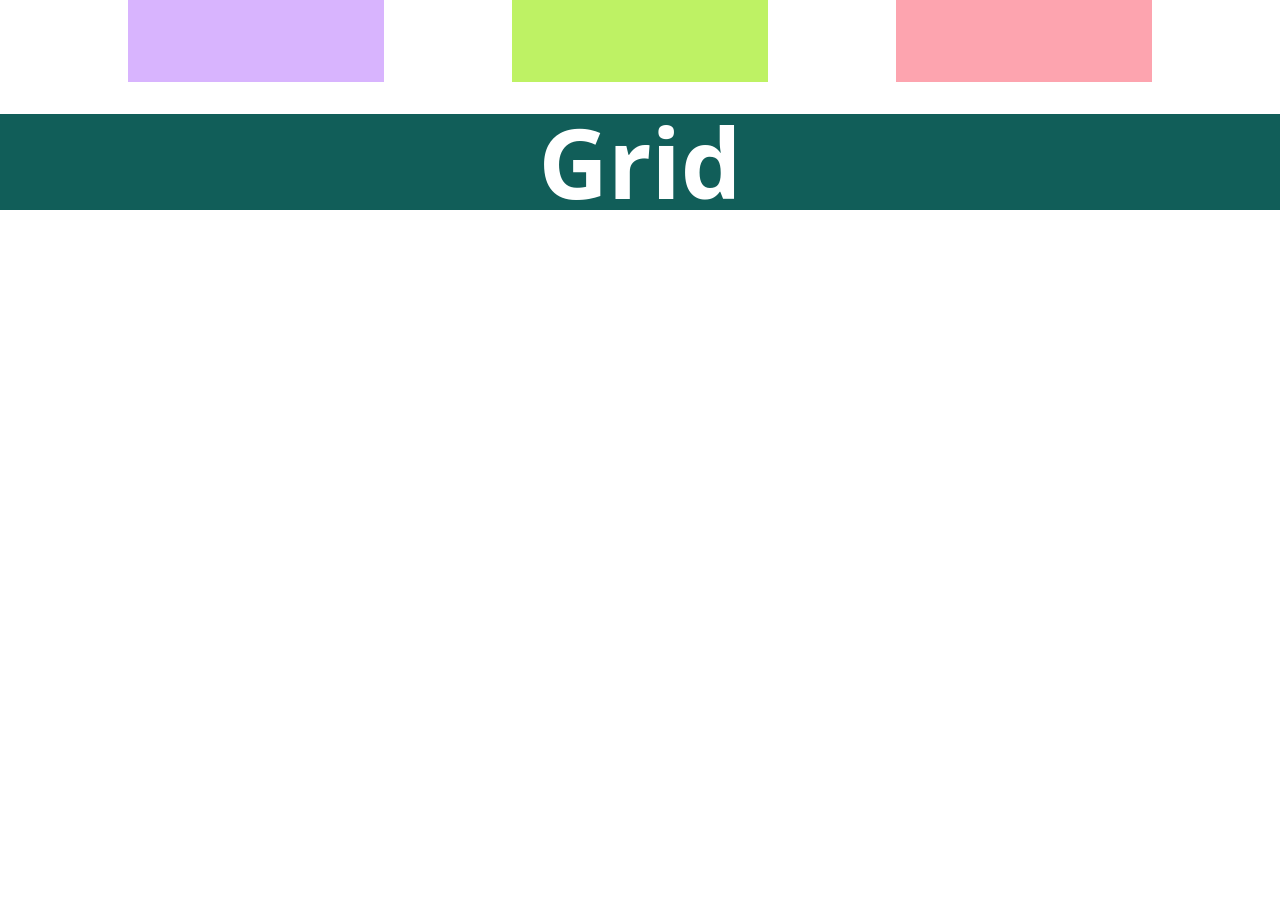
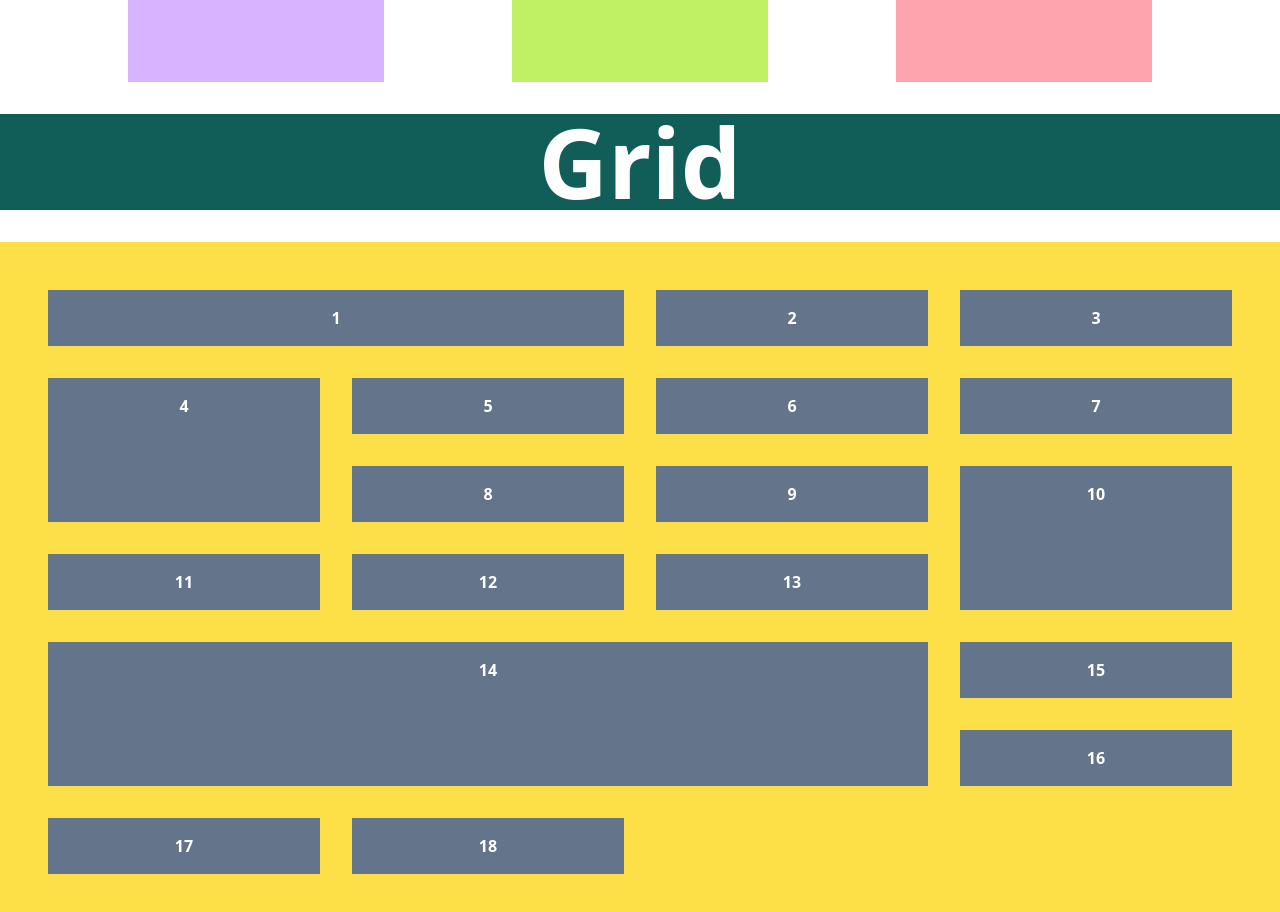
Before and after one commit to khaled39ab/Learning_Tailwind, a website: page tailwindCDN.html in a window 1280 px wide. Shown: the part 762-1674 px from the top of the page. Before the commit the page ends 1004 px from the top, so only its background shows below. Drawn offline with nearby package versions, Linux system fonts and the light colour scheme.

Commit message:
tailwind grid fun

```diff
--- a/tailwindCDN.html
+++ b/tailwindCDN.html
@@ -46,8 +46,25 @@
         </div>
     </section>
     <h1 class="text-8xl font-bold text-center my-8 bg-teal-800 text-white">Grid</h1>
-    <section>
-
+    <section class=" bg-yellow-300 p-8 grid grid-cols-4">
+        <div class="bg-slate-500 p-4 m-4 text-center text-white font-semibold col-span-2">1</div>
+        <div class="bg-slate-500 p-4 m-4 text-center text-white font-semibold">2</div>
+        <div class="bg-slate-500 p-4 m-4 text-center text-white font-semibold ">3</div>
+        <div class="bg-slate-500 p-4 m-4 text-center text-white font-semibold row-span-2">4</div>
+        <div class="bg-slate-500 p-4 m-4 text-center text-white font-semibold">5</div>
+        <div class="bg-slate-500 p-4 m-4 text-center text-white font-semibold">6</div>
+        <div class="bg-slate-500 p-4 m-4 text-center text-white font-semibold">7</div>
+        <div class="bg-slate-500 p-4 m-4 text-center text-white font-semibold">8</div>
+        <div class="bg-slate-500 p-4 m-4 text-center text-white font-semibold">9</div>
+        <div class="bg-slate-500 p-4 m-4 text-center text-white font-semibold row-span-2">10</div>
+        <div class="bg-slate-500 p-4 m-4 text-center text-white font-semibold">11</div>
+        <div class="bg-slate-500 p-4 m-4 text-center text-white font-semibold">12</div>
+        <div class="bg-slate-500 p-4 m-4 text-center text-white font-semibold">13</div>
+        <div class="bg-slate-500 p-4 m-4 text-center text-white font-semibold  row-span-2 col-span-3">14</div>
+        <div class="bg-slate-500 p-4 m-4 text-center text-white font-semibold ">15</div>
+        <div class="bg-slate-500 p-4 m-4 text-center text-white font-semibold ">16</div>
+        <div class="bg-slate-500 p-4 m-4 text-center text-white font-semibold ">17</div>
+        <div class="bg-slate-500 p-4 m-4 text-center text-white font-semibold ">18</div>
     </section>
 </body>
 
```
